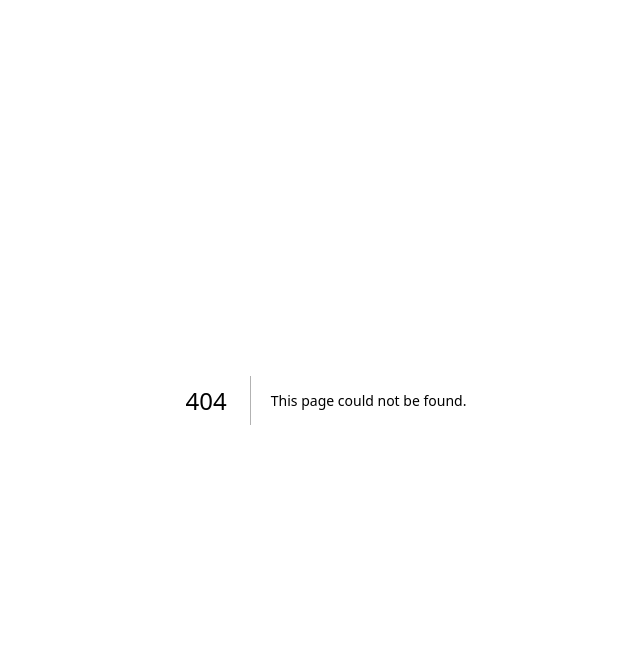
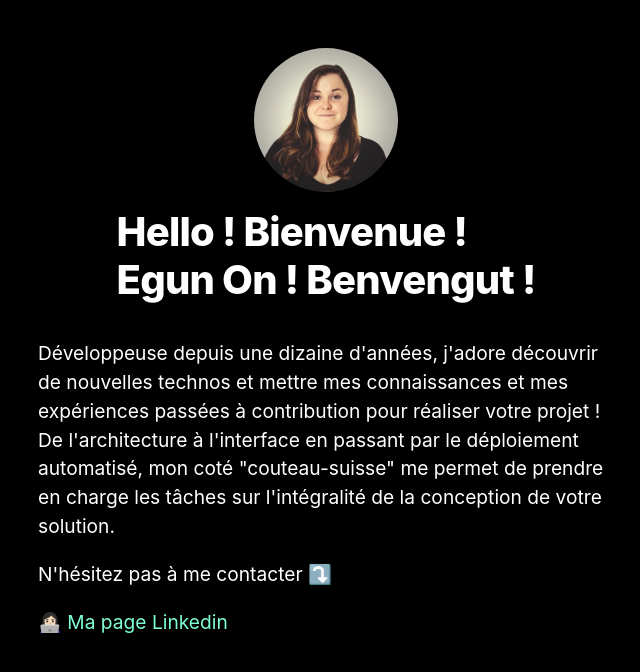
Before and after one commit to clementineG/clemyIsCoding.github.io, a Next.js app: page /index_en in a window 1280 px wide. Before the commit this address had no page. Shown: the top 672 px of the page, without its empty margins (314-954 px from the left). Built offline with nearby package versions, Linux system fonts and the light colour scheme.

Commit message:
add EN version and change next config

```diff
--- a/components/layout.js
+++ b/components/layout.js
@@ -4,7 +4,9 @@ import styles from './layout.module.css';
 import utilStyles from '../styles/utils.module.css';
 import Link from 'next/link';
 
-const name = 'Hello ! Bienvenue ! Egun On ! Benvengut !';
+const nameLine1 = 'Hello ! Bienvenue !';
+const nameLine2 = 'Egun On ! Benvengut !';
+
 export const siteTitle = 'Clemy is coding 🚀';
 
 export default function Layout({ children, home }) {
@@ -28,40 +30,30 @@ export default function Layout({ children, home }) {
       <header className={styles.header}>
         {home ? (
           <>
-            <Image
-              src={"/profile.jpg"}
-              overrideSrc={"/profile.jpg"}
-              unoptimized={true}
-              className={utilStyles.borderCircle}
-              height={144}
-              width={144}
-              alt=""
-            />
-
             <img
-              src={"/profile.jpg"}
+              src="/profile.jpg"
               className={utilStyles.borderCircle}
               height={144}
               width={144}
               alt="clementine profile picture"
             />
-            <h1 className={utilStyles.heading2Xl}>{name}</h1>
+            <h1 className={utilStyles.heading2Xl}>{nameLine1}<br/>{nameLine2}</h1>
           </>
         ) : (
           <>
             <Link href="/">
-              <Image
-                src={"/profile.jpg"}
-                unoptimized={true}
-                className={utilStyles.borderCircle}
-                height={108}
-                width={108}
-                alt=""
-              />
+            <img
+              src="/profile.jpg"
+              className={utilStyles.borderCircle}
+              height={144}
+              width={144}
+              alt="clementine profile picture"
+            />
             </Link>
             <h2 className={utilStyles.headingLg}>
               <Link href="/" className={utilStyles.colorInherit}>
-                {name}
+                <div >{nameLine1} </div>
+                {nameLine2}
               </Link>
             </h2>
           </>
--- /dev/null
+++ b/pages/index_en.js
@@ -0,0 +1,23 @@
+import Head from 'next/head';
+import Layout, { siteTitle } from '../components/layout';
+import utilStyles from '../styles/utils.module.css';
+
+export default function HomeFR() {
+  return (
+    <Layout home>
+      <Head>
+        <title>{siteTitle}</title>
+      </Head>
+      <section className={utilStyles.headingMd}>
+
+
+        <p>Développeuse depuis une dizaine d'années, j'adore découvrir de nouvelles technos et mettre mes connaissances et mes expériences passées à contribution pour réaliser votre projet ! De l'architecture à l'interface en passant par le déploiement automatisé, mon coté "couteau-suisse" me permet de prendre en charge les tâches sur l'intégralité de la conception de votre solution.
+        </p>
+        <p>N'hésitez pas à me contacter ⤵️</p>
+        <p>
+          <a className={utilStyles.link} target="_blank" href="https://fr.linkedin.com/in/clementinegourp">👩🏻‍💻 Ma page Linkedin </a>
+        </p>
+      </section>
+    </Layout>
+  );
+}
```
Also changed, not shown: pages/index.js (+7 -3 lines).
